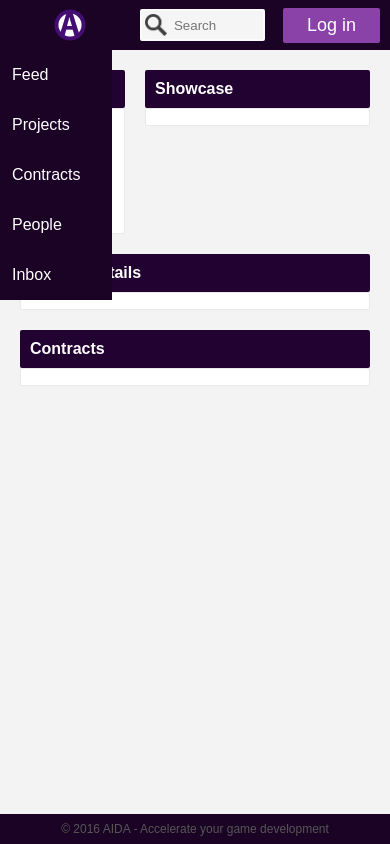
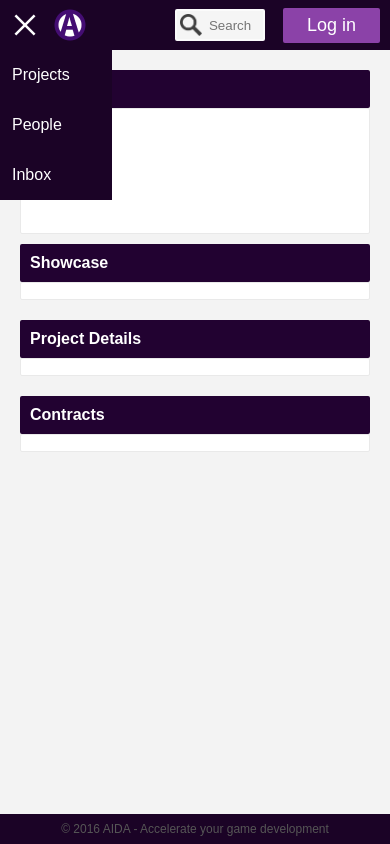
Before and after one commit to 2nd47/CSC309-A4, a website: page views/project.html in a window 390 px wide. Both pictures are taken after a click on the element 25 px from the left and 25 px from the top of the page. Drawn offline with Linux system fonts and the light colour scheme; no server answers; files whose address does not match are found by name.

Commit message:
Completed mobile friendly design
- Adjusted resolutions for mobile-friendly pages
- Added mobile compatibility for all current pages
- Fixed mobile menu image path

```diff
--- a/public/css/contract.css
+++ b/public/css/contract.css
@@ -18,10 +18,6 @@ IT CONTAINS STYLES FOR THE CONTRACT PAGE*/
 
 #contract_listing {
 	list-style-type: none;
-}
-a {
-	text-decoration: underline;
-	color: black;
 }
 
 #profile_tagline {
@@ -94,7 +90,6 @@ a {
 #details {
 	float: right;
 	margin: 0;
-	margin-left: calc(20% + 10px);
 	width: 100%;
 }
 .level_wrapper {
@@ -104,3 +99,27 @@ a {
 #divider {
 	clear:both;
 }
+
+/*Mobile landscape*/
+@media screen and (max-width: 480px)
+{
+	#basic_info {
+		width: 100%;
+		float: none;
+		display: block;
+		margin-bottom: 20px;
+	}
+
+	#showcase {
+		width: 100%;
+		float: none;
+		display: block;
+	}
+
+	#details {
+		width: 100%;
+		float: none;
+		display: block;
+		margin: 0;
+	}
+}
--- a/public/css/generic.css
+++ b/public/css/generic.css
@@ -219,11 +219,11 @@ footer {
 }
 
 /*Mobile landscape*/
-@media screen and (max-width: 480px)
+@media screen and (max-width: 550px)
 {
   header {
     position: fixed;
-    max-width: 480px;
+    max-width: 550px;
   }
 
   #mobile_nav {
@@ -238,7 +238,7 @@ footer {
     width: 100px;
   }
 
-  #feed_nav {
+  #project_nav {
     margin-top: -4px;
   }
 
@@ -259,10 +259,10 @@ footer {
 }
 
 /*Mobile portrait*/
-@media screen and (max-width: 320px)
+@media screen and (max-width: 400px)
 {
   header {
-    max-width: 320px;
+    max-width: 400px;
   }
 
   #searchbar_input {
--- a/public/css/project.css
+++ b/public/css/project.css
@@ -20,6 +20,7 @@ video {
 	margin: 5px;
 }
 
+/* OBSOLETE
 #showcase_control {
   background-color: #220231;
   color: #FFFFFF;
@@ -38,6 +39,7 @@ video {
   display: inline-block;
   float: right;
 }
+*/
 
 #contract_listing {
   margin: 0;
@@ -77,7 +79,7 @@ video {
 }
 
 a {
-	color: #111111;
+	color:white;
 }
 
 #showcase_control button {
@@ -124,3 +126,30 @@ a {
 #divider {
 	clear:both;
 }
+
+/*Mobile landscape*/
+@media screen and (max-width: 480px)
+{
+	#basic_info {
+		float: none;
+		margin: 0;
+		width: 100%;
+	}
+
+	#showcase {
+	  float: none;
+		margin-top: 10px;
+		width: 100%;
+	  display: inline-block;
+	}
+
+	#contract_listing li {
+	  width: 100%;
+	}
+
+	.contract_intro {
+		width: 100%;
+		margin: 0;
+		padding: 2px;
+	}
+}
--- a/public/js/generic.js
+++ b/public/js/generic.js
@@ -11,7 +11,7 @@ $(document).ready(function() {
       });
 
       //change button picture
-      $(this).css("background-image", "url('assets/images/closemenu.png')");
+      $(this).css("background-image", "url('/images/closemenu.png')");
 
       nav_show = true;
     }
@@ -23,7 +23,7 @@ $(document).ready(function() {
       });
 
       //change button picture
-      $(this).css("background-image", "url('assets/images/dropmenu.png')");
+      $(this).css("background-image", "url('/images/dropmenu.png')");
 
       nav_show = false;
     }
--- a/views/project.html
+++ b/views/project.html
@@ -27,35 +27,28 @@
         <div id="navbar">
           <div id="mobile_nav"></div>
           <div id="logo_nav">
-            <a class="navbutton" href="landing.html">
-              <!--Replace this with our website logo (32px tall)-->
+            <a class="navbutton" href="/">
               <img src="/images/logo.png" height="32" width="32">
             </a>
           </div>
           <div id="login_nav">
-            <a class="navbutton" href="#login">Log in</a>
+            <a class="navbutton">Log in</a>
           </div>
           <div id="searchbar_nav">
             <!--The search button will be implemented in javascript later-->
-            <form action="search.html">
+            <form action="/search">
               <input id="searchbar_button" type="submit" value="">
               <input id="searchbar_input" type="text" name="search" placeholder="Search">
             </form>
           </div>
-          <div class="navpiece"  id="feed_nav">
-            <a class="navbutton" href="feed.html">Feed</a>
-          </div>
           <div class="navpiece"  id="project_nav">
-            <a class="navbutton" href="project.html">Projects</a>
-          </div>
-          <div class="navpiece"  id="contract_nav">
-            <a class="navbutton" href="contract.html">Contracts</a>
+            <a class="navbutton" href="/projects">Projects</a>
           </div>
           <div class="navpiece"  id="people_nav">
-            <a class="navbutton" href="profile.html">People</a>
+            <a class="navbutton" href="/profiles">People</a>
           </div>
           <div class="navpiece" id="inbox_nav">
-            <a class="navbutton" href="inbox.html">Inbox</a>
+            <a class="navbutton" href="/inbox">Inbox</a>
           </div>
         </div>
       </div>
```
Also changed, not shown: public/css/landing.css (+2 -6 lines), public/css/profile.css (+17 -2 lines), views/404.html (+6 -13 lines), views/contract.html (+6 -13 lines), views/control.html (+6 -13 lines), views/feed.html (+6 -13 lines), views/inbox.html (+6 -14 lines), views/landing.html (+6 -13 lines), views/profile.html (+6 -13 lines), views/search.html (+6 -13 lines).
